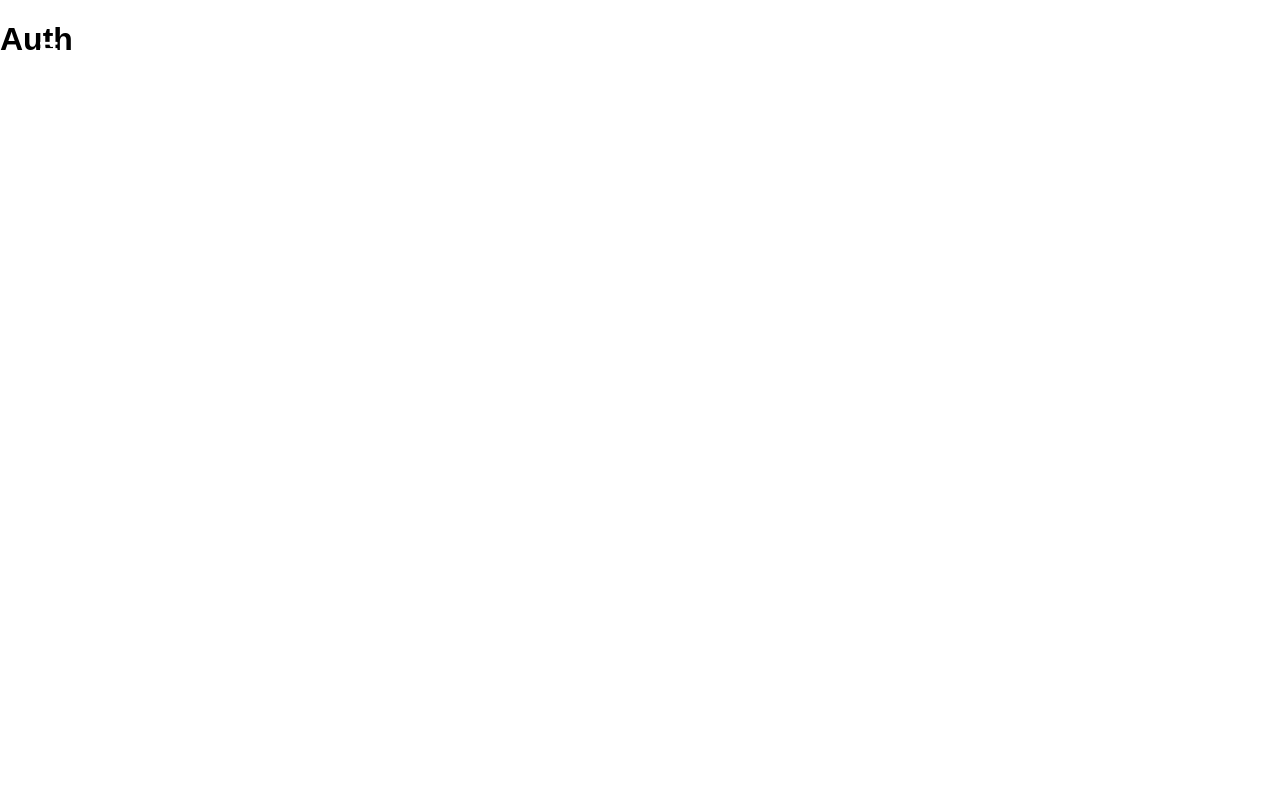
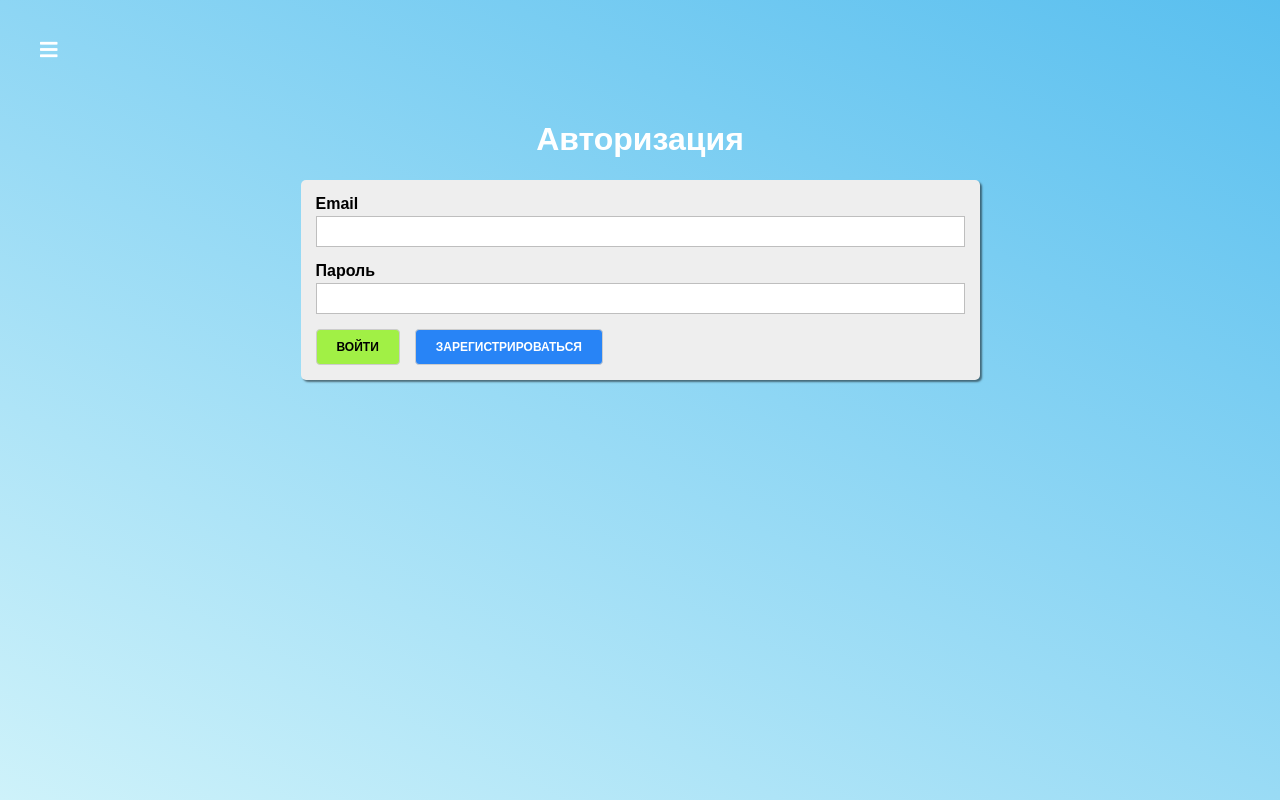
Before and after one commit to mirror-of-the-soul/react-quiz, a React app: page /auth in a window 1280 px wide. Built offline with nearby package versions, Linux system fonts and the light colour scheme.

Commit message:
добавил библиотеку is_js для валидации email. реализовал валидацию pass и mail

```diff
--- a/package.json
+++ b/package.json
@@ -26,6 +26,7 @@
     "file-loader": "1.1.5",
     "fs-extra": "3.0.1",
     "html-webpack-plugin": "2.29.0",
+    "is_js": "^0.9.0",
     "jest": "20.0.4",
     "object-assign": "4.1.1",
     "postcss-flexbugs-fixes": "3.2.0",
--- a/src/components/FinishedQuiz/FinishedQuiz.js
+++ b/src/components/FinishedQuiz/FinishedQuiz.js
@@ -1,6 +1,7 @@
 import React from 'react'
 import classes from './FinishedQuiz.css'
 import Button from '../UI/Button/Button'
+import {Link} from 'react-router-dom'
 
 const FinishedQuiz = props  => {
     const successCount = Object.keys(props.results).reduce((total, key) => {
@@ -37,7 +38,9 @@
             <p> Правильно {successCount} из {props.quiz.length}</p>
             <div>
               <Button onClick={props.onRetry} type="primary">Повторить</Button>
-                <Button type="success">Перейти в список тестов</Button>
+                <Link to={'/'}>
+                    <Button type="success">Перейти в список тестов</Button>
+                </Link>
             </div>
         </div>
     )
--- /dev/null
+++ b/src/components/UI/Input/Input.css
@@ -0,0 +1,27 @@
+.Input{
+    margin-bottom: 15px;
+    }
+.Input label{
+    margin-bottom: 3px;
+    padding: 0;
+    display: block;
+    font-weight: bold;
+}
+.Input input {
+    display: block;
+    box-sizing: border-box;
+    border: 1px solid #bebebe;
+    padding: 7px;
+    margin: 0 0 5px;
+    width: 100%;
+    outline: none;
+    transition: all 300ms ease-in-out;
+}
+.Input span{
+    color: #f01f30;
+    font-size: 12px;
+    font-weight: bold;
+}
+.Input.invalid label{
+    color: #f01f30;
+}
--- /dev/null
+++ b/src/components/UI/Input/Input.js
@@ -0,0 +1,38 @@
+//Input общий компонент
+
+import React from 'react'
+import classes from './Input.css'
+
+function isInvalid({valid, touched, shouldValidate}) {
+    return !valid && shouldValidate && touched      //проверяем если не валидированный контрол и если мы должны его валидировать и если мы его уже потрогали,
+                                                    // то это означает что он не валидный
+}
+
+const Input = props => {
+    const inputType = props.type || 'text' //или если тип не определен то по умолчанию будет тип текст
+    const cls=[classes.Input]
+    const htmlFor= `${inputType}-${Math.random()}` //для получения каждым input свое индивидальне значение, далее эта переменная будет передана в label
+
+    if (isInvalid(props)) {
+        cls.push(classes.invalid)
+    }
+
+    return (
+        <div className={cls.join(' ')}>
+            <label htmlFor={htmlFor}>{props.label}</label>
+            <input
+                type={inputType}
+                id={htmlFor}
+                value={props.value}
+                onChange={props.onChange}
+            />
+            {
+                isInvalid(props)
+                ? <span>{props.errorMessage || 'Введите верное значение'}</span>
+                    : null
+            }
+
+        </div>
+    )
+}
+export default Input
--- /dev/null
+++ b/src/containers/Auth/Auth.css
@@ -0,0 +1,25 @@
+.Auth{
+    display: flex;
+    justify-content: center;
+    padding-top: 100px;
+    flex-grow: 1;
+    width: 100%;
+    background: linear-gradient(27deg, #cef2fa 0%, #59bfef 100%);
+}
+
+.Auth > div {
+    width: 100%;
+    max-width: 679px;
+    padding: 0 20px;
+}
+
+.Auth h1{
+    color: #fff;
+    text-align: center;
+    }
+.AuthForm{
+    background: #eee;
+    box-shadow: 2px 2px 2px rgba(0, 0, 0, .5);
+    padding: 15px;
+    border-radius: 5px;
+}
--- a/src/containers/Auth/Auth.js
+++ b/src/containers/Auth/Auth.js
@@ -1,10 +1,149 @@
 import React, {Component} from 'react'
+import classes from './Auth.css'
+import Button from '../../components/UI/Button/Button'
+import Input from '../../components/UI/Input/Input'
+import is from 'is_js'
+
+//функция проверки валидности емайл (по запросу в гугле email javascript regex) так же можно установить стороннюю библиотеку например is.js
+// function validateEmail(email) {
+//     const re = /^(([^<>()\[\]\\.,;:\s@"]+(\.[^<>()\[\]\\.,;:\s@"]+)*)|(".+"))@((\[[0-9]{1,3}\.[0-9]{1,3}\.[0-9]{1,3}\.[0-9]{1,3}\])|(([a-zA-Z\-0-9]+\.)+[a-zA-Z]{2,}))$/;
+//     return re.test(String(email).toLowerCase());
+// }
 
 export default class Auth extends Component{
+
+    state={
+        formControls:{
+            email: {
+                value: '',
+                type : 'email',
+                label: 'Email',
+                errorMessage: 'Введите корректный e-mail',
+                valid: false,
+                touched: false,
+                validation: {
+                    required: true,
+                    email: true
+                }
+            },
+            password: {
+                value: '',
+                type : 'password',
+                label: 'Пароль',
+                errorMessage: 'Введите корректный пароль',
+                valid: false,
+                touched: false,
+                validation: {
+                    required: true,
+                    minLength: 6
+                }
+            }
+        }
+    }
+
+    loginHandler = () => {
+
+}
+    registerHandler = () => {
+
+ }
+
+    submitHandler = event => {
+        event.preventDefault()
+    }
+
+    validateControl(value, validation) {
+        if (!validation) {
+            return true
+        }
+
+        let isValid = true
+
+        if (validation.required) {
+            isValid = value.trim() !== '' && isValid
+        }
+        if (validation.email) {
+            isValid = is.email(value) && isValid
+        }
+        if (validation.minLength) {
+            isValid = value.length >= validation.minLength && isValid
+        }
+
+        return isValid
+    }
+    onChangeHandler=(event, controlName)=>{
+        const formControls = { ...this.state.formControls }
+        const control = { ...formControls[controlName] }
+
+        control.value = event.target.value
+        control.touched = true
+        control.valid = this.validateControl(control.value,control.validation)
+
+        formControls[controlName]=control
+
+        this.setState({
+            formControls
+        })
+    }
+
+    renderInputs() {
+        return Object.keys(this.state.formControls).map( (controlName, index) => {
+            const control = this.state.formControls[controlName]
+            return(
+                <Input
+                    key={controlName + index}
+                    type={control.type}
+                    value={control.value}
+                    valid={control.valid}
+                    touched={control.touched}
+                    label={control.label}
+                    shouldValidate={!!control.validation} //можно в скобках фигурных указать значение true так как для обоих input
+                                                          // определено свойство validation или же более универасльно привести к boolean типу с помощью
+                                                          // двух (!!) и параметра control.validation
+                    errorMessage={control.errorMessage}
+                    onChange={ event => this.onChangeHandler(event, controlName)}
+
+                />
+            )
+        })
+          }
+
     render() {
-        return (
-            <div>
-                <h1>Auth</h1>
+         return (
+            <div className={classes.Auth}>
+                <div>
+                    <h1>Авторизация</h1>
+
+                    <form onSubmit={this.submitHandler} className={classes.AuthForm} >
+
+                        {/*функция которая вызывает новые input*/}
+                      {this.renderInputs()}
+
+                        {/*старые inputы, не нужны будут сгенерированы новые*/}
+                        {/*<Input*/}
+                        {/*    label="Email"*/}
+                        {/*/>*/}
+
+                        {/*<Input*/}
+                        {/*    label="Пароль"*/}
+                        {/*    errorMessage={'TEST'}*/}
+                        {/*/>*/}
+
+                        <Button
+                            type="success"
+                            onClick={this.loginHandler}
+                        >
+                         Войти
+                        </Button>
+
+                        <Button
+                            type="primary"
+                            onClick={this.registerHandler}
+                        >
+                            Зарегистрироваться
+                        </Button>
+                    </form>
+                </div>
             </div>
         )
     }
--- a/src/containers/Quiz/Quiz.js
+++ b/src/containers/Quiz/Quiz.js
@@ -91,8 +91,11 @@
           results: {}
       })
     }
+    componentDidMount() {
+      console.log('Quiz ID=', this.props.match.params.id)
+    }
 
-  render() {
+    render() {
     return (
       <div className={classes.Quiz}>
          <div className={classes.QuizWrapper}>
--- /dev/null
+++ b/src/containers/QuizList/QuizList.css
@@ -0,0 +1,28 @@
+.QuizList{
+    display: flex;
+    justify-content: center;
+    padding-top: 100px;
+    flex-grow: 1;
+    width: 100%;
+    background: linear-gradient(90deg, #fd8355 0%, #f0576c 37%, #f79cbd 100%);
+}
+.QuizList h1{
+    color: #fff;
+}
+.QuizList ul{
+    list-style: none;
+    margin: 0;
+    padding: 0;
+}
+.QuizList li{
+    margin-bottom: 10px;
+}
+.QuizList li a{
+    text-decoration: none;
+    color:#fff;
+
+}
+.QuizList li a:hover{        /* hover псевдоселектор, меняет отображение при наведении мышью */
+        color:#363F54;
+
+}
--- a/src/containers/QuizList/QuizList.js
+++ b/src/containers/QuizList/QuizList.js
@@ -1,9 +1,32 @@
 import React, {Component} from 'react'
+import classes from './QuizList.css'
+import {NavLink} from 'react-router-dom'
+
 export default class QuizList extends Component{
+    renderQuizes() {
+        return [1, 2, 3].map((quiz, index) => {
+            return(
+                <li
+                    key={index}
+                >
+                    <NavLink to={'/quiz/' + quiz}>
+                        Тест {quiz}
+                    </NavLink>
+                </li>
+            )
+        })
+    }
+
     render() {
         return (
-            <div>
-                <h1>Quiz List</h1>
+            <div className={classes.QuizList}>
+                <div>
+                    <h1>Список тестов</h1>
+
+                    <ul>
+                        {this.renderQuizes()}
+                    </ul>
+                </div>
             </div>
         )
     }
```
Also changed, not shown: 1 other file (tests, documents, lock files or other folders).
